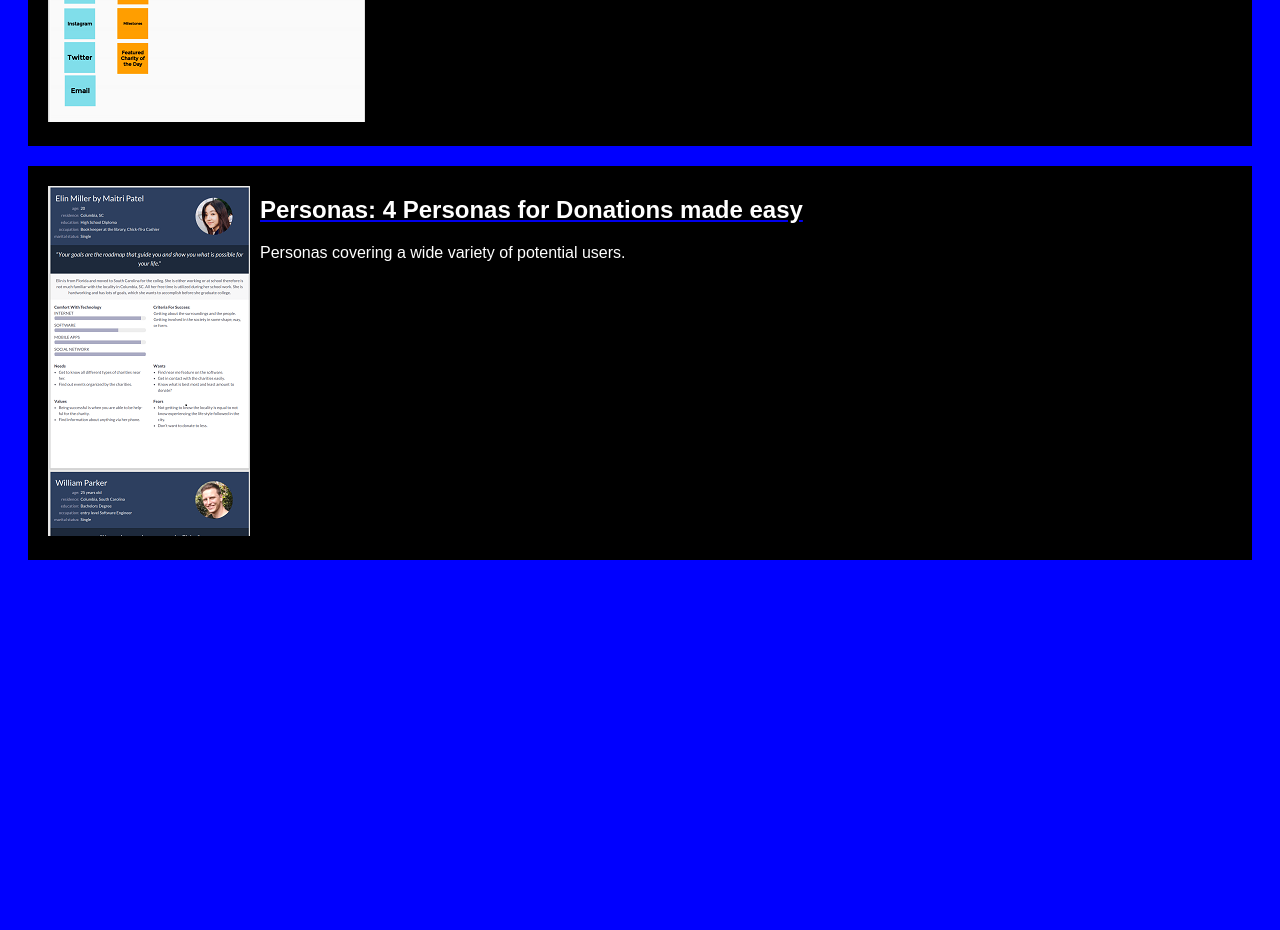
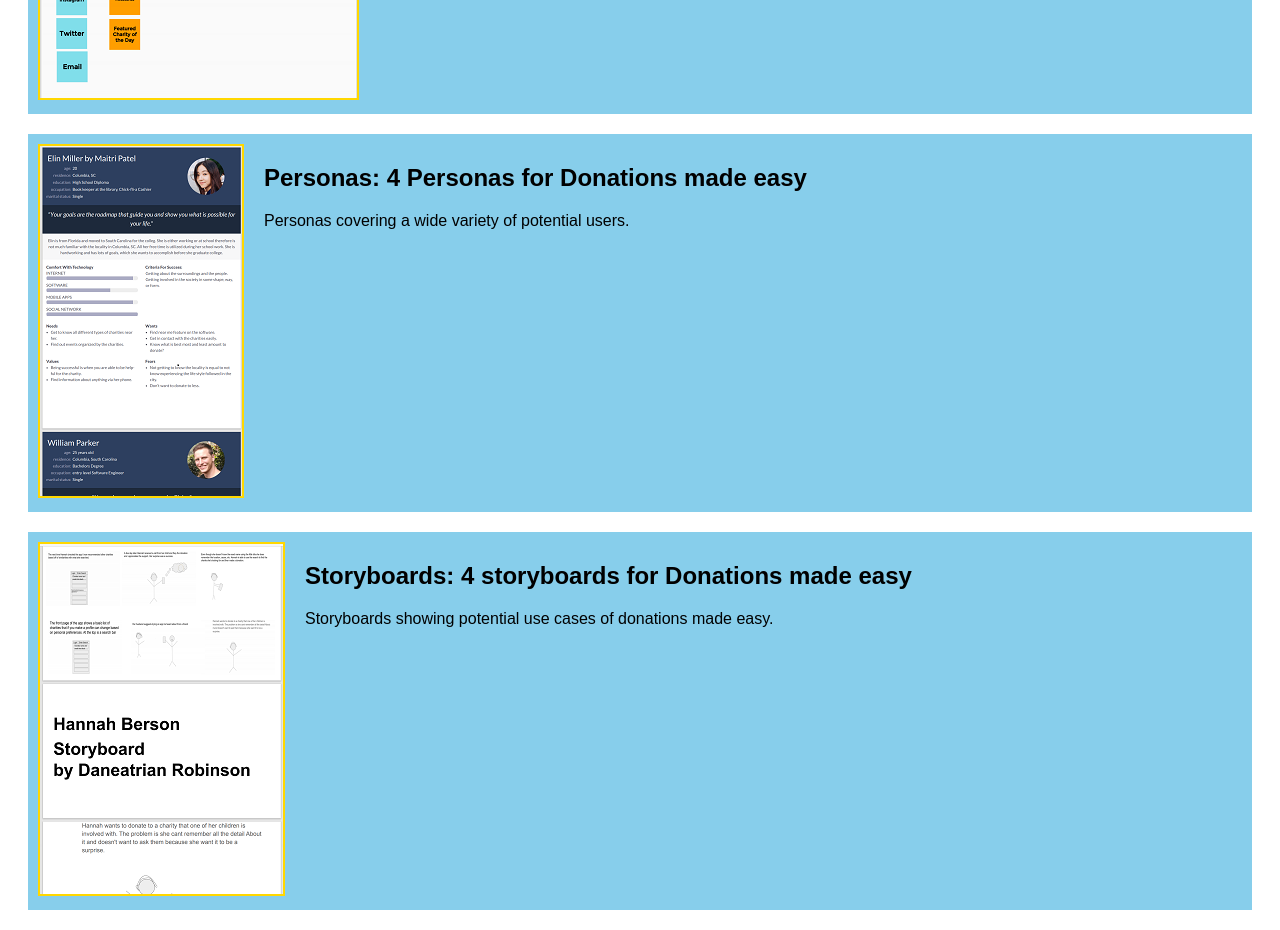
Before and after one commit to Daneatrian/Daneatrian.github.io, a plain HTML site: page index.html in a window 1280 px wide. Shown: the part 780-1710 px from the top of the page. Before the commit the page ends 1360 px from the top, so only its background shows below. Drawn offline with Linux system fonts and the light colour scheme.

Commit message:
Add files via upload

```diff
--- a/index.html
+++ b/index.html
@@ -40,5 +40,16 @@
                 </p>
             </section>
         </section>
+
+        <!--Storyboard Assignment-->
+        <section class="assignment">
+            <a href="files/Storyboard.pdf"><img src="images/Storyboard.png"></a>
+            <section class="ass-details">
+                <a href="files/Storyboard.pdf"><h2>Storyboards: 4 storyboards for Donations made easy</h2></a>
+                <p>
+                    Storyboards showing potential use cases of donations made easy.
+                </p>
+            </section>
+        </section>
     </body>
 </html>
--- a/styles.css
+++ b/styles.css
@@ -1,5 +1,5 @@
 body {
-    background: blue;
+    background: white;
     font-family: Arial, "Helvetica Neue", Helvetica, sans-serif;
 }
 
@@ -8,7 +8,7 @@ h1,h2 {
 }
 
 h1,h2,p {
-    color: white;
+    color: black;
     font-family: Arial, "Helvetica Neue", Helvetica, sans-serif;
 }
 
@@ -16,9 +16,15 @@ h1,h2,p {
     display:flex;
     padding:10px;
     margin:20px;
-    background: black;
+    background: skyblue;
 }
 
 .assignment img {
-    padding: 10px;
+    border: 2px solid gold;
+    margin-right: 20px;
 }
+
+    a {
+        text-decoration:none;
+        color:grey;
+    }
```
Also changed, not shown: images/Storyboard.png (added), 2 other files.
